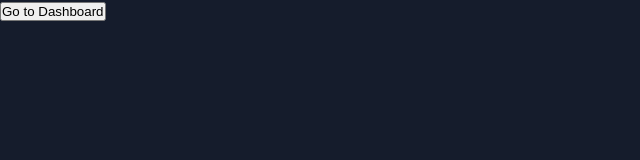
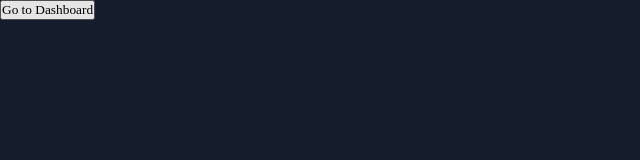
Before and after one commit to jibin7jose/admin-dashboard, a Next.js app: page / in a window 1280 px wide. Shown: the top 160 px of the page, without its empty margins (0-640 px from the left). Built offline with nearby package versions, Linux system fonts and the light colour scheme.

Commit message:
Changing the font face

```diff
--- a/app/ui/globals.css
+++ b/app/ui/globals.css
@@ -6,6 +6,7 @@
 }
 
 * {
+    font-family: Roboto sans-serif;
     margin: 0;
     padding: 0;
     box-sizing: border-box;
```
